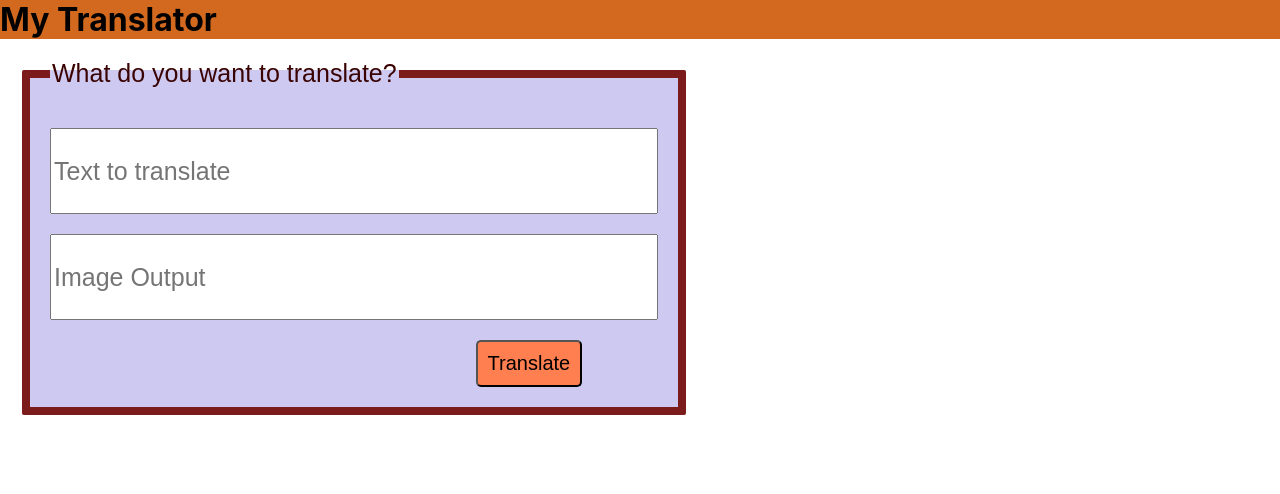
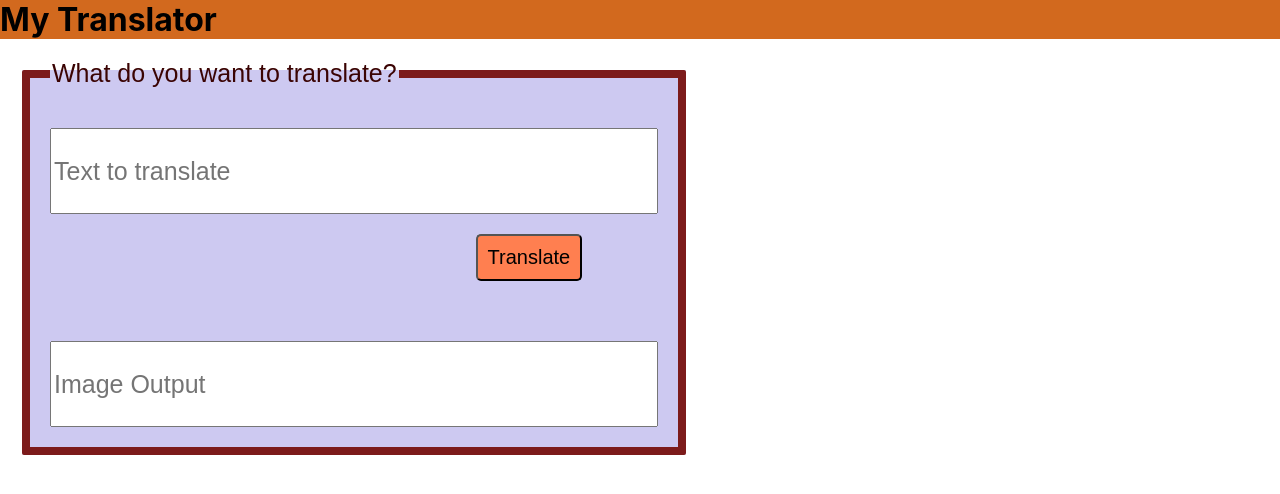
Before and after one commit to gabrielandersson/translator, a React (Create React App) app: page /translator in a window 1280 px wide. Shown: the top 494 px of the page. Built offline with nearby package versions, Linux system fonts and the light colour scheme.

Commit message:
CSS: (fix) moved btn in Translator

```diff
--- a/src/components/Translator.js
+++ b/src/components/Translator.js
@@ -19,10 +19,12 @@ function Translator() {
                         <input class="TransInput" type="text" placeholder="Text to translate"></input>
                         <br></br>
                         <br></br>
-                        <input class="TransInput" type="text" placeholder="Image Output"></input>
+                        <button id="btn" >Translate</button>
                         <br></br>
                         <br></br>
-                        <button id="btn" >Translate</button>
+                        <br></br>
+                        <br></br>
+                        <input class="TransInput" type="text" placeholder="Image Output"></input>
                     </div>
                 </fieldset>
             </div>
```
